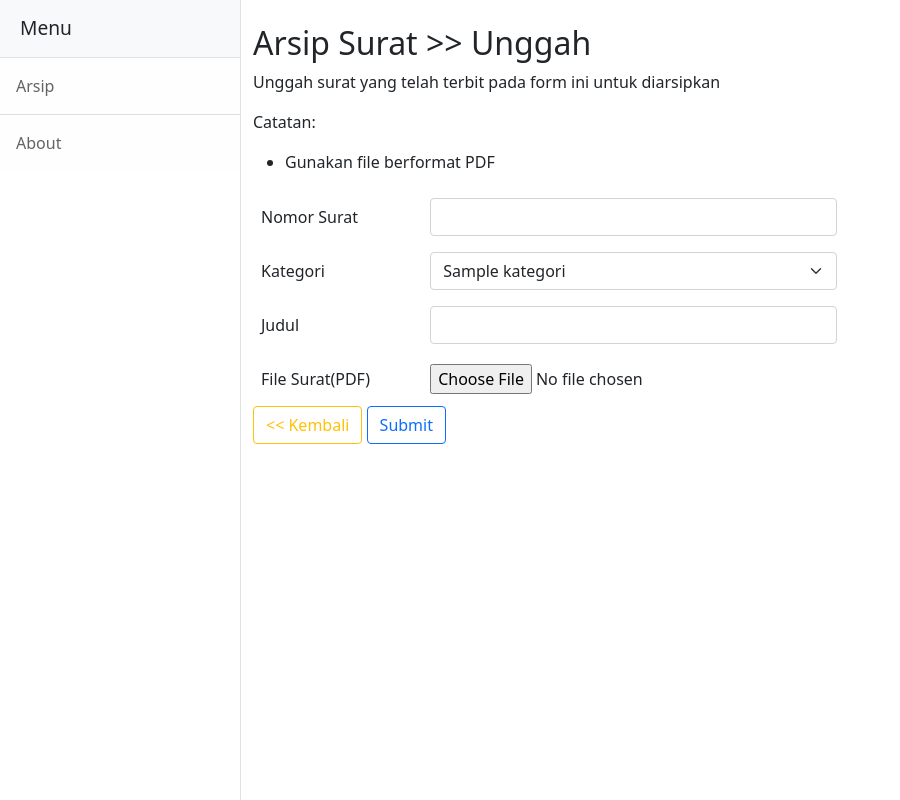
After one commit to chrisdionisius/lsp_backup, a PHP site: page /unggah_surat.php in a window 1280 px wide. The commit adds this page. Shown: the whole page, without its empty margins (0-900 px from the left). Run offline with PHP 8.4, Linux system fonts and the light colour scheme; tables that the repository leaves empty or names only in its code hold one stand-in row (values such as "Sample post").

Commit message:
add unggah_surat

```diff
--- /dev/null
+++ b/footer.php
@@ -0,0 +1,7 @@
+</div>
+<script src="https://cdn.jsdelivr.net/npm/bootstrap@5.1.1/dist/js/bootstrap.bundle.min.js"></script>
+<!-- Core theme JS-->
+<script src="js/scripts.js"></script>
+</body>
+
+</html>
--- a/master.php
+++ b/master.php
@@ -1,5 +1,6 @@
 <?php
     include 'koneksi.php';
+    $listSurat = mysqli_query($koneksi,"SELECT * FROM surat" );
 ?>
 <!DOCTYPE html>
 <html lang="en">
@@ -13,13 +14,3 @@
 </head>
 
 <body>
-    <div class="d-flex" id="wrapper">
-        <!-- Sidebar-->
-        <div class="border-end bg-white" id="sidebar-wrapper">
-            <div class="sidebar-heading border-bottom bg-light">Menu</div>
-            <div class="list-group list-group-flush">
-                <a class="list-group-item list-group-item-action list-group-item-light p-3" href="#!">Arsip</a>
-                <a class="list-group-item list-group-item-action list-group-item-light p-3" href="#!">About</a>
-            </div>
-        </div>
-    </div>
--- /dev/null
+++ b/sidebar.php
@@ -0,0 +1,8 @@
+<!-- Sidebar-->
+<div class="border-end bg-white" id="sidebar-wrapper">
+    <div class="sidebar-heading border-bottom bg-light">Menu</div>
+    <div class="list-group list-group-flush">
+        <a class="list-group-item list-group-item-action list-group-item-light p-3" href="#!">Arsip</a>
+        <a class="list-group-item list-group-item-action list-group-item-light p-3" href="#!">About</a>
+    </div>
+</div>
--- /dev/null
+++ b/unggah_surat.php
@@ -0,0 +1,70 @@
+<?php
+    include 'master.php';
+    $listKategori = mysqli_query($koneksi,"SELECT * FROM kategori");
+?>
+<div class="d-flex" id="wrapper">
+    <?php
+        include 'sidebar.php';
+    ?>
+    <div id="page-content-wrapper">
+        <div class="container">
+            <h2 class="mt-4">Arsip Surat >> Unggah</h1>
+                <p>Unggah surat yang telah terbit pada form ini untuk diarsipkan</p>
+                <p>Catatan: </p>
+                <ul>
+                    <li>Gunakan file berformat PDF</li>
+                </ul>
+        </div>
+        <div class="container">
+            <form action="">
+                <div class="row g-3 align-items-center p-2">
+                    <div class="col-sm-2">
+                        <label for="inputPassword6" class="col-form-label">Nomor Surat</label>
+                    </div>
+                    <div class="col-sm-5">
+                        <input type="text" id="nomor" class="form-control">
+                    </div>
+                </div>
+                <div class="row g-3 align-items-center p-2">
+                    <div class="col-sm-2">
+                        <label for="inputPassword6" class="col-form-label">Kategori</label>
+                    </div>
+                    <div class="col-sm-5">
+                        <select class="form-select" aria-label="Default select example">
+                            <?php
+                                foreach ($listKategori as $kategori) {
+                                    echo"<option value='$kategori[id]'>$kategori[nama_kategori]</option>";
+                                }
+                            ?>
+                        </select>
+                    </div>
+                </div>
+                <div class="row g-3 align-items-center p-2">
+                    <div class="col-sm-2">
+                        <label for="inputPassword6" class="col-form-label">Judul</label>
+                    </div>
+                    <div class="col-sm-5">
+                        <input type="text" id="judul" class="form-control">
+                    </div>
+                </div>
+                <div class="row g-3 align-items-center p-2">
+                    <div class="col-sm-2">
+                        <label for="inputPassword6" class="col-form-label">File Surat(PDF)</label>
+                    </div>
+                    <div class="col-sm-5">
+                        <input type="file" class="form-control-file" id="pdf" accept="application/pdf" name="surat">
+                    </div>
+                </div>
+                <a class="btn btn-outline-warning" href="#" role="button">
+                    << Kembali</a>
+                        <input class="btn btn-outline-primary" type="submit" value="Submit">
+            </form>
+        </div>
+        <div class="container">
+
+        </div>
+    </div>
+</div>
+<?php
+include 'footer.php';
+?>
```
Also changed, not shown: index.php (+8 -8 lines), 1 other file.
